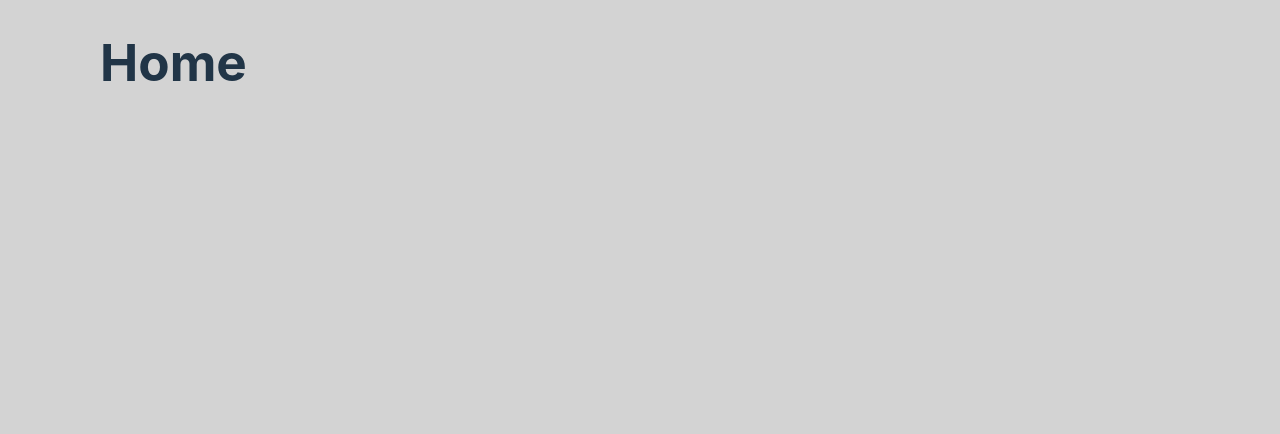
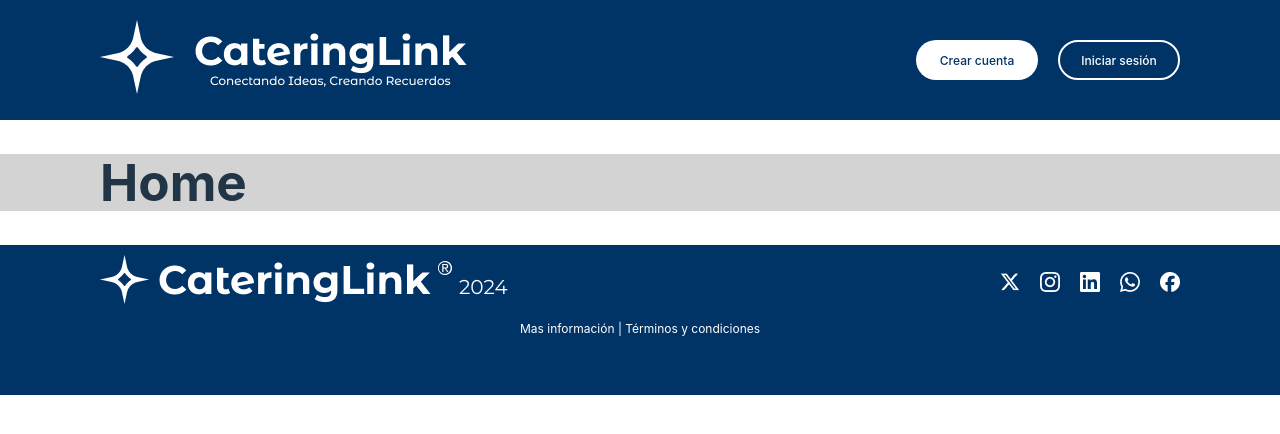
Before and after one commit to cabeza490/proyecto-integrador-equipo-4, a React (Vite) app in the folder proyecto-integrador/: page / in a window 1280 px wide. Shown: the top 434 px of the page. Built offline with nearby package versions, Linux system fonts and the light colour scheme.

Commit message:
componente Layout arreglado

```diff
--- a/proyecto-integrador/src/App.jsx
+++ b/proyecto-integrador/src/App.jsx
@@ -9,11 +9,12 @@ function App() {
 
       <BrowserRouter>
         <Routes>
-          <Route element={<Layout />}/>
-          <Route path="/" element= {<Home/>}/>
-          <Route path="/detail/:id" element={<Detail/>}/>
-          {/* <Route path="/contact" element={<Contact/>}/> */}
-          <Route path="*" element={<h1>404 not found</h1>} />
+          <Route path="/" element={<Layout />}>
+            <Route index element= {<Home/>}/>
+            <Route path="/detail/:id" element={<Detail/>}/>
+            {/* <Route path="/contact" element={<Contact/>}/> */}
+            <Route path="*" element={<h1>404 not found</h1>} />
+          </Route>
         </Routes>
       </BrowserRouter>
 
```
